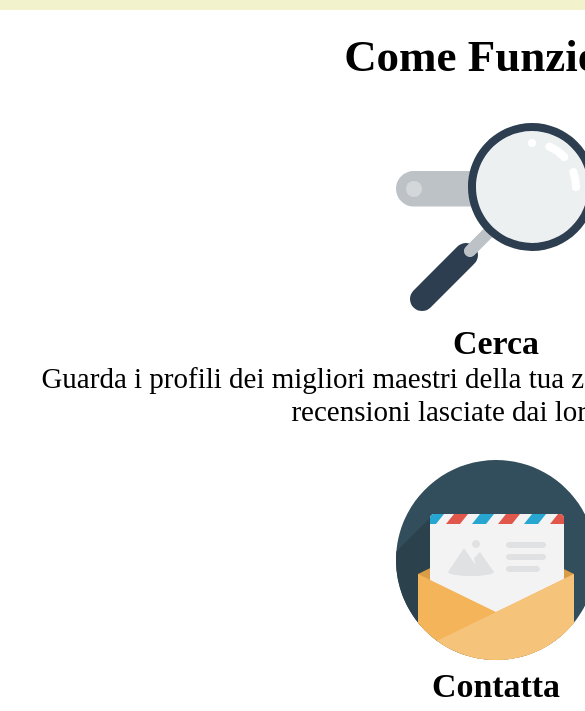
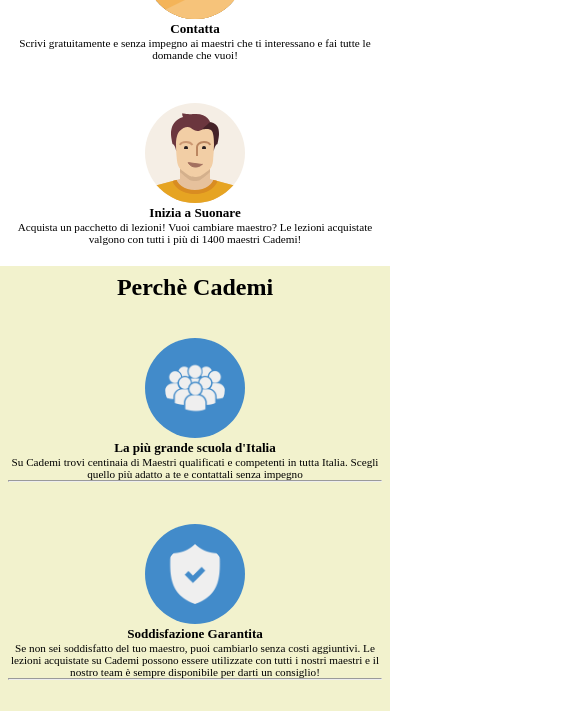
Before and after one commit to pizzi9523/html-css-resp-wannabe, a plain HTML site: page Bonus/index.html in a window 390 px wide. Shown: the part 752-1463 px from the top of the page, 585 px wide, since content can reach past the window. Drawn offline with Linux system fonts and the light colour scheme.

Commit message:
Correzione responsive width row
imposto la  larghezza della row al 100%

```diff
--- a/Bonus/style.css
+++ b/Bonus/style.css
@@ -80,13 +80,22 @@ img {
     padding: 0;
   }
 
+  img{
+    height: 100px;
+  }
+
   h1{
-    padding: 1.2rem;
-    font-size: 45px;
+    padding: 1rem;
+    font-size: 2rem;
+  }
+
+  hr{
+    display: none;
   }
 
   .row{
     margin: 0;
+    width: 100%;
   }
 
   #lezioni .row,
@@ -109,7 +118,7 @@ img {
     width: 50%;
   }
 
-#lezioni .row>.left,
+  #lezioni .row>.left,
   #lezioni .row>.right,
   #steps .row>.left,
   #steps .row>.right,
@@ -117,22 +126,21 @@ img {
   #why .row>.first,
   #why .row>.second,
   #why .row>.third{
-    font-size: 25px;
+    font-size: 1rem;
     margin: 1rem 0;
   }
 
   #steps .row>.right{
     float: none;
     display: inline-block;
+    text-align: center;
+    width: 100%;
   }
-
-
 
   #why .row{
     display: flex;
     flex-wrap: wrap;
     justify-content: center;
-    align-items: flex-end;
   }
 
   #why .row>.first,
@@ -145,9 +153,10 @@ img {
     width: 100%;
   }
 
-  hr{
-    display: none;
+  #why .row img{
+    padding: 20px;
   }
+
 }
 
 @media screen and (max-width: 420px) {
@@ -159,16 +168,21 @@ img {
   }
 
   h1{
-    padding: 1.2rem;
-    font-size: 45px;
+    padding-top: 0.5rem;
+    font-size: 1.5rem;
+  }
+
+  img{
+    height: 100px;
+  }
+
+  hr{
+    display: block;
   }
 
   .row{
     margin: 0;
-  }
-
-  hr{
-    border-width: 3px;
+    width: 100%;
   }
 
   #lezioni .row,
@@ -189,8 +203,13 @@ img {
   #why .row>.second,
   #why .row>.third{
     width: 100%;
-    font-size: 29px;
-    margin: 1rem 0;
+    font-size: 0.7rem;
+    margin-top: 1rem;
+    padding: 5px 8px;
+  }
+
+  #why .row img{
+    padding: 20px;
   }
 
 }
--- a/style.css
+++ b/style.css
@@ -81,21 +81,30 @@ img {
   }
 
   h1{
-    padding: 1.2rem;
-    font-size: 45px;
+    padding-top: 0.5rem;
+    font-size: 1.5rem;
+  }
+
+  img{
+    height: 100px;
+  }
+
+  hr{
+    display: block;
   }
 
   .row{
     margin: 0;
-  }
-
-  hr{
-    border-width: 3px;
+    width: 100%;
   }
 
   #lezioni .row,
   #why .row{
     background-color: #F2F2CD ;
+  }
+
+  #steps .row{
+    background-color: rgb(255, 255, 255);
   }
 
   #lezioni .row>.left,
@@ -107,8 +116,13 @@ img {
   #why .row>.second,
   #why .row>.third{
     width: 100%;
-    font-size: 29px;
-    margin: 1rem 0;
+    font-size: 0.7rem;
+    margin-top: 1rem;
+    padding: 5px 8px;
+  }
+
+  #why .row img{
+    padding: 20px;
   }
 
 }
```
